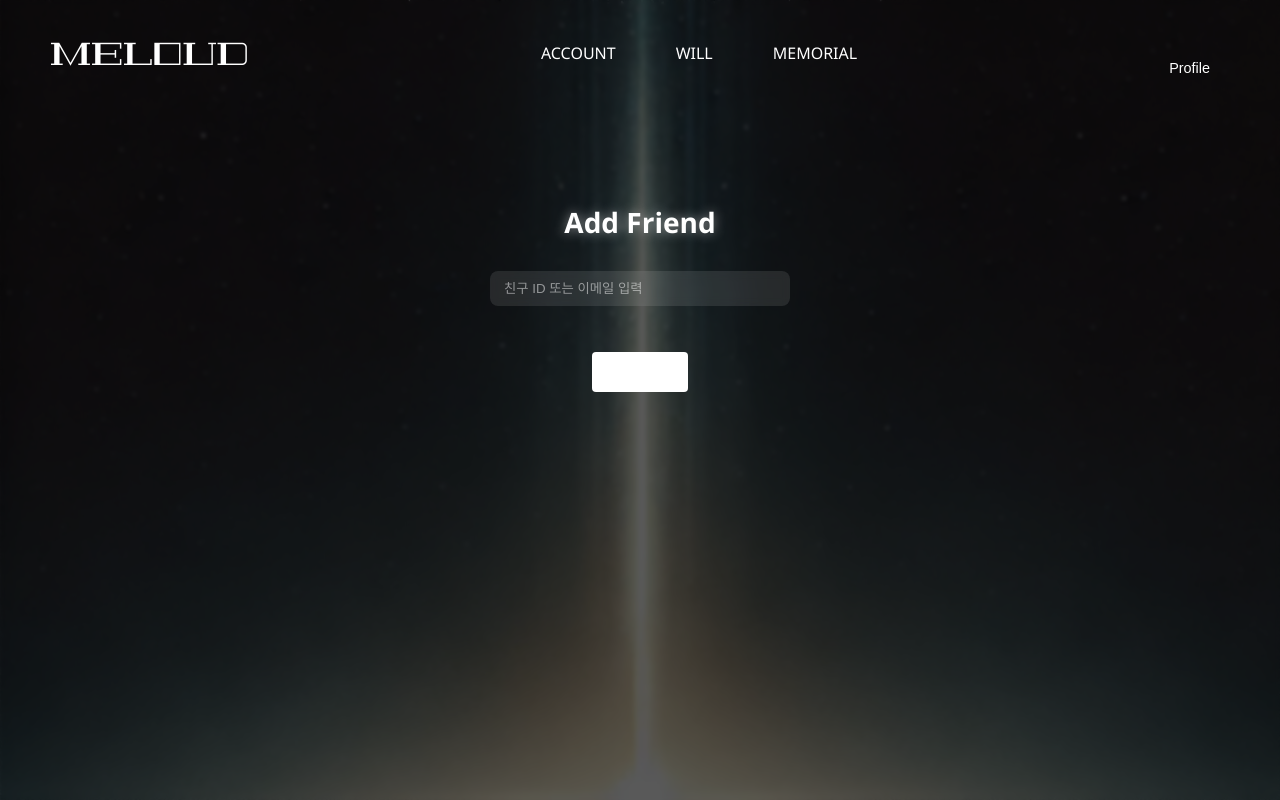
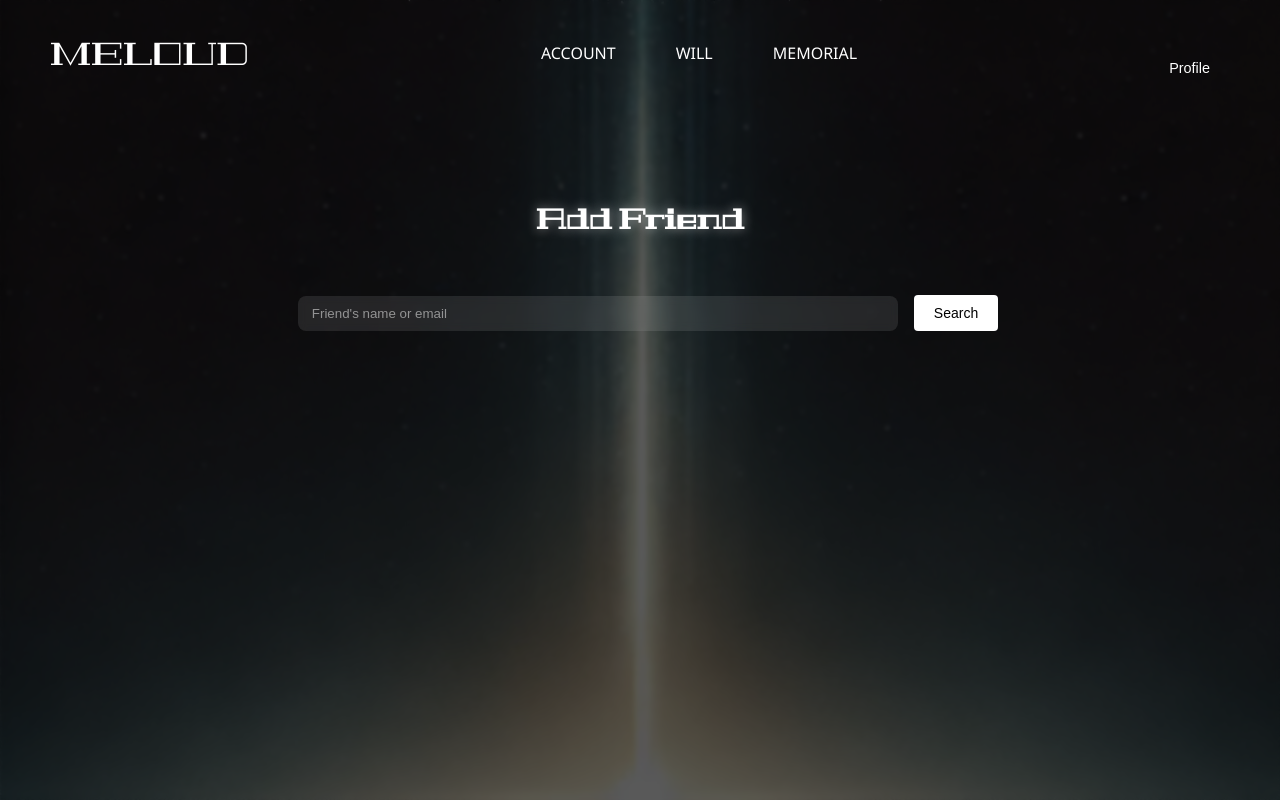
Before and after one commit to Meloud-DLMS/2025-open-source-project, a React (Vite) app in the folder frontend/: page /friends/add in a window 1280 px wide. Built offline with nearby package versions, Linux system fonts and the light colour scheme.

Commit message:
친구관련 페이지 병합 및 마무리

```diff
--- a/frontend/src/App.jsx
+++ b/frontend/src/App.jsx
@@ -6,7 +6,6 @@ import Login from './pages/Login';
 import Join from './pages/Join';
 import FriendsList from './pages/FriendsList';
 import AddFriend from './pages/AddFriend';
-import SearchFriend from './pages/SearchFriend';
 import AccountLookupIntro from './pages/AccountLookupIntro';
 import RealNameVerificationPage from './pages/RealNameVerificationPage';
 
@@ -26,7 +25,6 @@ export default function App() {
         <Route path="/join" element={<Join {...authProps} />} />
         <Route path="/friends" element={<FriendsList {...authProps} />} />
         <Route path="/friends/add" element={<AddFriend {...authProps} />} />
-        <Route path="/friends/search" element={<SearchFriend {...authProps} />} />
         <Route path="*" element={<Navigate to="/" replace />} />
         <Route path="/account-lookup" element={<AccountLookupIntro />} />
         <Route path="/real-name" element={<RealNameVerificationPage />} />
--- a/frontend/src/components/Sidebar.jsx
+++ b/frontend/src/components/Sidebar.jsx
@@ -22,7 +22,6 @@ const Sidebar = ({ isOpen, toggleSidebar, isLoggedIn, handleLogin, handleLogout
           <nav className="sidebar-nav">
             <a><Link to="/friends/add">Add Friend</Link></a>
             <a><Link to="/friends">Friend List</Link></a>
-            <a><Link to="/friends/search">Friend Search</Link></a>
             <a href="#">Message Box</a>
           </nav>
           <div className="sidebar-footer">
--- a/frontend/src/pages/AddFriend.jsx
+++ b/frontend/src/pages/AddFriend.jsx
@@ -4,14 +4,27 @@ import Sidebar from '../components/SideBar';
 import '../style/Home.css';
 import '../style/Friends.css';
 
-export default function AddFriend() {
-  const [friendId, setFriendId] = useState('');
+export default function AddFriend({ isLoggedIn, setIsLoggedIn }) {
+  const [sidebarOpen, setSidebarOpen] = useState(false);
+  const [query, setQuery] = useState('');
+  const [results, setResults] = useState([]);
   const [message, setMessage] = useState('');
-  const [sidebarOpen, setSidebarOpen] = useState(false);
 
-  const handleAdd = () => {
-    setMessage(`${friendId}님에게 친구 요청을 보냈습니다.`);
-    setFriendId('');
+  const handleSearch = () => {
+    // TODO: 실제 API로 대체
+    const dummy = [
+      { id: 1, name: '홍길동', email: 'hong@example.com' },
+      { id: 2, name: '김철수', email: 'kim@example.com' },
+    ];
+    const filtered = dummy.filter(user =>
+      user.name.includes(query) || user.email.includes(query)
+    );
+    setResults(filtered);
+  };
+
+  const handleRequest = (name) => {
+    setMessage(`Sent a friend request to ${name}`);
+    setTimeout(() => setMessage(''), 3000); // 3초 후 메시지 제거
   };
 
   return (
@@ -19,10 +32,11 @@ export default function AddFriend() {
       <Sidebar
         isOpen={sidebarOpen}
         toggleSidebar={() => setSidebarOpen(!sidebarOpen)}
-        isLoggedIn={true}
-        handleLogin={() => {}}
-        handleLogout={() => {}}
+        isLoggedIn={isLoggedIn}
+        handleLogin={() => setIsLoggedIn(true)}
+        handleLogout={() => setIsLoggedIn(false)}
       />
+
       <header className="home-header">
         <Link to="/" className="logo">MELOUD</Link>
         <nav className="home-nav">
@@ -32,16 +46,28 @@ export default function AddFriend() {
         </nav>
         <button className="profile-button" onClick={() => setSidebarOpen(true)}>Profile</button>
       </header>
+
       <div style={{ paddingTop: '120px', textAlign: 'center' }}>
         <h2 className="page-title">Add Friend</h2>
         <input
           type="text"
-          value={friendId}
-          onChange={(e) => setFriendId(e.target.value)}
-          placeholder="친구 ID 또는 이메일 입력"
+          value={query}
+          onChange={(e) => setQuery(e.target.value)}
+          placeholder="Friend's name or email"
         />
-        <button onClick={handleAdd}>친구 요청</button>
+        <button onClick={handleSearch}>Search</button>
+
         {message && <p className="success-message fade-in-slide">{message}</p>}
+
+        <ul className="search-results">
+          {results.map(user => (
+            <li key={user.id} className="friend-card">
+              <p>{user.name}</p>
+              <p>{user.email}</p>
+              <button onClick={() => handleRequest(user.name)}>Request</button>
+            </li>
+          ))}
+        </ul>
       </div>
     </div>
   );
--- a/frontend/src/pages/FriendsList.jsx
+++ b/frontend/src/pages/FriendsList.jsx
@@ -37,7 +37,7 @@ export default function FriendsList() {
             <li key={friend.id} className="friend-card">
               <p>{friend.name}</p>
               <p>{friend.email}</p>
-              <button>삭제</button>
+              <button>delete</button>
             </li>
           ))}
         </ul>
--- a/frontend/src/pages/SearchFriend.jsx
+++ /dev/null
@@ -1,54 +0,0 @@
-import React, { useState } from 'react';
-import { Link } from 'react-router-dom';
-import Sidebar from '../components/SideBar';
-import '../style/Home.css';
-import '../style/Friends.css';
-
-export default function SearchFriend() {
-  const [query, setQuery] = useState('');
-  const [results, setResults] = useState([]);
-  const [sidebarOpen, setSidebarOpen] = useState(false);
-
-  const handleSearch = () => {
-    setResults([{ id: 3, name: '이영희', email: 'lee@example.com' }]);
-  };
-
-  return (
-    <div className="page-background">
-      <Sidebar
-        isOpen={sidebarOpen}
-        toggleSidebar={() => setSidebarOpen(!sidebarOpen)}
-        isLoggedIn={true}
-        handleLogin={() => {}}
-        handleLogout={() => {}}
-      />
-      <header className="home-header">
-        <Link to="/" className="logo">MELOUD</Link>
-        <nav className="home-nav">
-          <a href="#">ACCOUNT</a>
-          <a href="#">WILL</a>
-          <a href="#">MEMORIAL</a>
-        </nav>
-        <button className="profile-button" onClick={() => setSidebarOpen(true)}>Profile</button>
-      </header>
-      <div style={{ paddingTop: '120px', textAlign: 'center' }}>
-        <h2 className="page-title">Search Friend</h2>
-        <input
-          type="text"
-          value={query}
-          onChange={(e) => setQuery(e.target.value)}
-          placeholder="이름 또는 이메일 검색"
-        />
-        <button onClick={handleSearch}>검색</button>
-        <ul className="search-results">
-          {results.map((user) => (
-            <li key={user.id}>
-              <p>{user.name} ({user.email})</p>
-              <button>친구 요청</button>
-            </li>
-          ))}
-        </ul>
-      </div>
-    </div>
-  );
-}
--- a/frontend/src/style/Friends.css
+++ b/frontend/src/style/Friends.css
@@ -25,6 +25,7 @@
 
   /* 타이틀 */
   .page-title {
+    font-family: 'GeostarFill', serif;
     font-size: 28px;
     font-weight: bold;
     margin-bottom: 30px;
@@ -35,13 +36,14 @@
   input[type="text"],
   input[type="email"] {
     width: 100%;
-    max-width: 300px;
+    min-width: 500px;
+    max-width: 600px;
     padding: 10px 14px;
     border-radius: 8px;
     border: none;
     background-color: rgba(255, 255, 255, 0.1);
     color: #fff;
-    margin-bottom: 16px;
+    margin: 16px;
     outline: none;
     backdrop-filter: blur(4px);
   }
@@ -54,7 +56,7 @@
   button {
     background-color: rgba(255, 255, 255, 0.15);
     border: none;
-    color: #fff;
+    color: #000;
     padding: 10px 18px;
     border-radius: 8px;
     cursor: pointer;
@@ -129,7 +131,7 @@
   /* 메시지 텍스트 스타일 */
   .success-message {
     margin-top: 12px;
-    font-size: 14px;
+    font-size: 20px;
     color: #7bed9f;
     animation: fadeSlide 0.6s ease forwards;
   }
```
